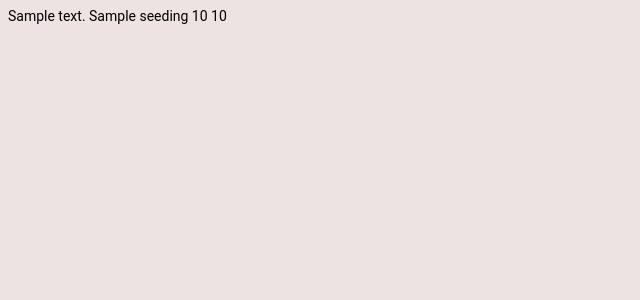
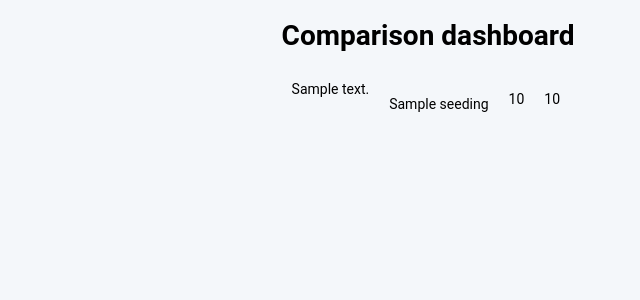
Before and after one commit to LeKiet258/foody-dashboard, a Django app: template dashboard/templates/compare.html in a window 1280 px wide. Shown: the top 300 px of the page, without its empty margins (0-640 px from the left). Run offline with Django 4.2, Linux system fonts and the light colour scheme; the template is opened without the code that fills it: most values are stand-ins (such as "Sample title", 1, 10 or a date in 2020); parts of the project's set-up code (start-up, migrations or seed data) failed here and were passed over.

Commit message:
update compare

```diff
--- a/dashboard/templates/compare.html
+++ b/dashboard/templates/compare.html
@@ -1,19 +1,48 @@
 {% load static %}
 <!DOCTYPE html>
 <html lang="en">
+
 <head>
   <meta charset="utf-8">
   <link rel="stylesheet" type="text/css" href="{% static '/css/main.css' %}">
 </head>
 
-  <body style="background-color:rgb(238, 227, 227);">
-
+<body>
+  <div class="main-dashboard" style="float: left; width: 56%;   position: absolute; margin: auto; top: 0; right: 0; left: 0;">
+    <h1>Comparison dashboard</h1>
+    <div style="float: left;">
+      <div class="card-block">
         {% autoescape off %}
         {{ review_type }}
+        {% endautoescape %}
+      </div>
+    </div>
+    <div style="float: left;padding-top: 15px; ">
+      <div class="card-block">
+        {% autoescape off %}
         {{ seeding }}
+        {% endautoescape %}
+      </div>
+    </div>
+
+    <div style="float: left; padding-top: 10px;">
+      <div class="card-block">
+        {% autoescape off %}
         {{ user_score }}
+        {% endautoescape %}
+      </div>
+    </div>
+
+    <div style="float: left; padding-top: 10px;">
+      <div class="card-block">
+        {% autoescape off %}
         {{ component_score }}
         {% endautoescape %}
+      </div>
+    </div>
+  </div>
+
 
 </body>
+
 </html>
--- a/dashboard/urls.py
+++ b/dashboard/urls.py
@@ -5,5 +5,5 @@ urlpatterns = [
     path('', views.home, name="home"),
     path('/<str:page>/', views.home),
     path('dashboard/<int:res_id>', views.dashboard, name='dashboard'),
-    path('compare/', views.compare_2_vendors, name='compare') # compare/<int:res_id1>-<int:res_id2>
+    path('compare/<int:res_id1>-<int:res_id2>', views.compare_2_vendors, name='compare') # compare/<int:res_id1>-<int:res_id2>
 ]
--- a/dashboard/views.py
+++ b/dashboard/views.py
@@ -10,7 +10,6 @@ import pdb
 import ast
 import dateutil.parser as dparser
 import re
-
 from underthesea import word_tokenize
 
 data_hcm = pd.read_csv("data/data_merge.csv")
@@ -76,7 +75,7 @@ def home(request):
 
     return render(request, 'foody_dashboard/smallfood.html', {'page_obj': page_obj})
 
-def compare_2_vendors(request):
+def compare_2_vendors(request, res_id1, res_id2):
 	global data_hcm, menu, menu_dish
 	res_id1, res_id2 = 90018, 44868
 	vendor = data_hcm.loc[(data_hcm['RestaurantId'] == res_id1) | (data_hcm['RestaurantId'] == res_id2)]
--- a/dashboard/viz.py
+++ b/dashboard/viz.py
@@ -258,8 +258,8 @@ def compare_review_type(vendor):
             zeroline=False,
         ),
         barmode='stack',
-        paper_bgcolor='rgb(248, 248, 255)',
-        plot_bgcolor='rgb(248, 248, 255)',
+        paper_bgcolor='rgb(255, 255, 255)',
+        plot_bgcolor='rgb(228, 235, 247)',
         margin=dict(l=120, r=10, t=140, b=80),
         showlegend=True,
     )
```
Lines whose indentation alone changed are shown as unchanged.
